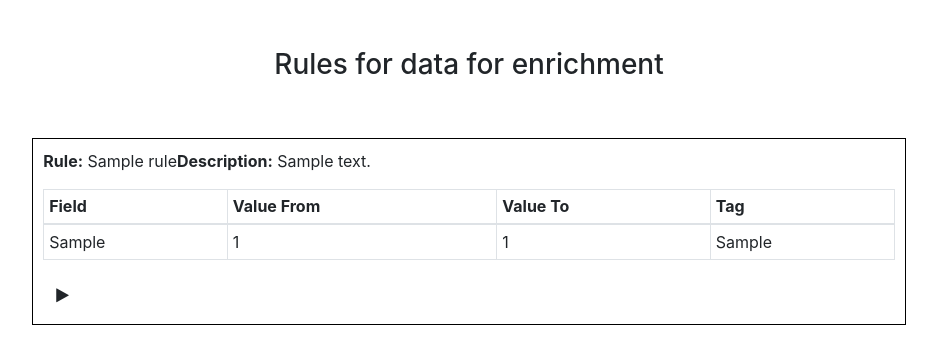
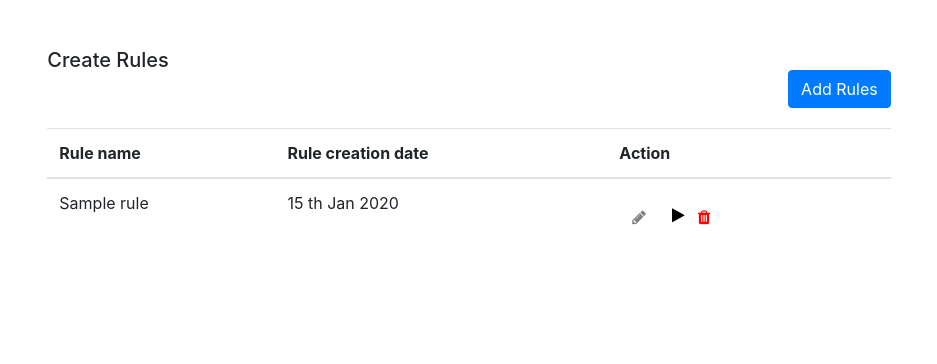
Before and after one commit to masterdungeon/virtuosi, a Django app: page /rules/ in a window 1280 px wide. Shown: the part 60-424 px from the top of the page, without its empty margins (171-1108 px from the left). Run offline with Django 3.2, Linux system fonts and the light colour scheme; tables that the repository leaves empty hold one stand-in row (values such as "Sample post"); some libraries are stand-ins or nearby versions.

Commit message:
rule creation view added

```diff
--- a/requirements.txt
+++ b/requirements.txt
@@ -4,3 +4,4 @@ xlrd==1.2.0
 xlwt
 gunicorn
 django-heroku
+django-crispy-forms
--- a/virtuosi/data_enrichment/models.py
+++ b/virtuosi/data_enrichment/models.py
@@ -25,6 +25,7 @@ class Rules(models.Model):
 
     rule_name = models.CharField(max_length=256)
     rule_desc = models.TextField()
+    created_at = models.DateTimeField(auto_now_add=True)
 
     def __str__(self):
         return self.rule_name
--- a/virtuosi/data_enrichment/templates/data_enrichment/rule.html
+++ b/virtuosi/data_enrichment/templates/data_enrichment/rule.html
@@ -7,44 +7,38 @@
   <div class="col-md-8">
     <br />
     <br />
-    <h3 style="text-align: center;">Rules for data for enrichment </h3>
+    <h5 style="text-align: left;">Create Rules </h5>
+    <a style="float:right;margin-block: -10px;" class="btn btn-primary" href="{% url 'rule_create' %}">Add Rules</a>
     <br />
     <br />
-    {%for element in data %}
-    <div class="row" style="border: 1px solid black; padding: 10px 10px 10px 10px;margin-bottom: 10px;">
-      <p><b>Rule:</b> {{ element.rule_name }} </p>
-      <p><b>Description:</b> {{ element.rule_desc }} </p>
-      <table class="table table-sm table-bordered">
+    <table class="table">
       <thead>
         <tr>
-            <th scope="col">Field</th>
-            <th scope="col">Value From</th>
-            <th scope="col">Value To</th>
-            <th scope="col">Tag</th>
+          <th scope="col">Rule name</th>
+          <th scope="col">Rule creation date</th>
+          <th scope="col">Action</th>
         </tr>
       </thead>
       <tbody>
-          {% for rule in element.rule_conditions %}
+        {% for rule in rules %}
         <tr>
-            <td>{{ rule.field }}</td>
-            <td>{{ rule.value_from }}</td>
-            <td>{{ rule.value_to }}</td>
-            <td>{{ rule.tag }}</td>
+          <td>{{ rule.rule_name }}</td>
+          <td>{{ rule.created_at|date:'d S M Y' }}</td>
+          <td>
+            <button type="submit" class="btn">
+              <a href="{% url 'rule_edit' rule.id %}"><i style="color:gray;" class="fa fa-pencil"></i></a>
+            </button>
+            <button" type="submit" class="btn">
+              <a href="{% url 'rule_run' rule.id %}"><i style="color:black;" class="fa fa-play"></i></a>
+            </button>
+            <button type="submit" class="btn">
+              <a href="{% url 'rule_delete' rule.id %}"><i style="color:red;" class="fa fa-trash"></i></a>
+            </button>
+          </td>
+          </form>
         </tr>
         {% endfor %}
       </tbody>
-      </table>
-      <div style="align-items: center;">
-        <form action="{% url 'rule_run' element.rule_id %}" method="post">
-          {% csrf_token %}
-          <button type="submit" class="btn">
-            <i class="fa fa-play"></i>
-          </button>
-          </td>
-        </form>
-      </div>
-    </div>
-    {% endfor %}
   </div>
   <div class="col-md-2"></div>
 </div>
--- a/virtuosi/data_enrichment/urls.py
+++ b/virtuosi/data_enrichment/urls.py
@@ -9,7 +9,6 @@ from .views import (
     DeleteView,
     RulesView,
     TemplateView,
-    RuleRunView,
     DownloadView,
 )
 
@@ -18,8 +17,11 @@ urlpatterns = [
     path("list/", (ListView.as_view()), name="list"),
     path("upload/", (UploadDocumentView.as_view()), name="upload"),
     path("delete/<int:pk>/", (DeleteView.as_view()), name="delete"),
-    path("rules/", (RulesView.as_view()), name="rules"),
-    path("rule_run/<int:pk>/", (RuleRunView.as_view()), name="rule_run"),
+    path("rules/", views.rules, name="rules"),
+    path("rules/new/", views.rule_create, name='rule_create'),
+    path("rules/edit/<int:pk>/" , views.rule_update, name='rule_edit'),
+    path("rules/delete/<int:pk>/", views.rule_delete, name='rule_delete'),
+    path("rule_run/<int:pk>/", views.rule_run, name="rule_run"),
     path("template/", (TemplateView.as_view()), name="template"),
     path("download/", (DownloadView.as_view()), name="download"),
 ]
--- a/virtuosi/data_enrichment/views.py
+++ b/virtuosi/data_enrichment/views.py
@@ -9,10 +9,11 @@ from django.views import View
 from django.http import Http404, HttpResponse
 from django.conf import settings
 from django.db.models import Count, Sum
+from django.forms.models import inlineformset_factory
 
 from .models import Document, Lines, Rules, RuleCondition, RuleRunTrack
 from .models import GenericTags
-from .forms import DocumentForm
+from .forms import DocumentForm, RulesView, RuleConditionForm
 
 
 class IndexView(View):
@@ -97,78 +98,78 @@ class DeleteView(View):
         return redirect("list")
 
 
-class RulesView(View):
+# class RulesView(View):
 
-    def get(self, request):
-        """Return the view of Rules and Rule Conditions."""
+#     def get(self, request):
+#         """Return the view of Rules and Rule Conditions."""
 
-        data = []
-        for rule in Rules.objects.all():
-            conditions = RuleCondition.objects.filter(rule_id=rule.id)
-            data.append(
-                {
-                    "rule_id": rule.id,
-                    "rule_name": rule.rule_name,
-                    "rule_desc": rule.rule_desc,
-                    "rule_conditions": conditions,
-                }
-            )
-        response = render(request, "data_enrichment/rule.html", {"data": data})
-        return response
+#         data = []
+#         for rule in Rules.objects.all():
+#             conditions = RuleCondition.objects.filter(rule_id=rule.id)
+#             data.append(
+#                 {
+#                     "rule_id": rule.id,
+#                     "rule_name": rule.rule_name,
+#                     "rule_desc": rule.rule_desc,
+#                     "rule_conditions": conditions,
+#                 }
+#             )
+#         response = render(request, "data_enrichment/rule.html", {"rules": Rules.objects.all()})
+#         return response
 
 
-class RuleRunView(View):
+# class RuleRunView(View):
 
-    def post(self, request, pk):
-        """Return rules page with applying current rule and tag on all documents."""
+def rule_run(request, pk):
+    """Return rules page with applying current rule and tag on all documents."""
 
-        rule = Rules.objects.filter(id=pk).first()
-        conditions = RuleCondition.objects.filter(rule_id=pk)
-        column_name = rule.rule_name
-        documents = Document.objects.all()
-        for document in documents:
-            data = []
-            groupby = (
-                Lines.objects.filter(document_id=document.id)
-                .values("supplier_name")
-                .annotate(total_price=Sum("spend"))
+    rule = Rules.objects.filter(id=pk).first()
+    conditions = RuleCondition.objects.filter(rule_id=pk)
+    column_name = rule.rule_name
+    documents = Document.objects.all()
+    for document in documents:
+        data = []
+        groupby = (
+            Lines.objects.filter(document_id=document.id)
+            .values("supplier_name")
+            .annotate(total_price=Sum("spend"))
+        )
+        for idx, item in enumerate(groupby):
+            query = (
+                "select * from data_enrichment_generictags where %s >= value_from and %s <= value_to;"
+                % (item["total_price"], item["total_price"])
             )
-            for idx, item in enumerate(groupby):
-                query = (
-                    "select * from data_enrichment_generictags where %s >= value_from and %s <= value_to;"
-                    % (item["total_price"], item["total_price"])
+            tags = GenericTags.objects.raw(
+                query,
+            )
+            for tag in tags:
+                item["tag"] = tag.tag
+                data.append(
+                    {
+                        "tag": tag.tag,
+                        "supplier_name": item["supplier_name"],
+                        "total_price": item["total_price"],
+                    }
                 )
-                tags = GenericTags.objects.raw(
-                    query,
-                )
-                for tag in tags:
-                    item["tag"] = tag.tag
-                    data.append(
-                        {
-                            "tag": tag.tag,
-                            "supplier_name": item["supplier_name"],
-                            "total_price": item["total_price"],
-                        }
-                    )
-            if not data:
-                lines = Lines.objects.filter(
-                    document_id=document.id,
-                )
-                lines.update(supplier_tag='')
-            for item in data:
-                lines = Lines.objects.filter(
-                    document_id=document.id,
-                    supplier_name__contains=item["supplier_name"],
-                )
-                lines.update(supplier_tag=item["tag"])
-        RuleRunTrack.objects.create(rule_id=rule, column_name=column_name)
-        for condition in conditions:
-            group_name = str(condition.value_from) + "-" + str(condition.value_to)
+        if not data:
             lines = Lines.objects.filter(
-                spend__range=(condition.value_from, condition.value_to)
+                document_id=document.id,
             )
-            lines.update(group_name=group_name)
-        return redirect("rules")
+            lines.update(supplier_tag='')
+        for item in data:
+            lines = Lines.objects.filter(
+                document_id=document.id,
+                supplier_name__contains=item["supplier_name"],
+            )
+            lines.update(supplier_tag=item["tag"])
+    RuleRunTrack.objects.create(rule_id=rule, column_name=column_name)
+    for condition in conditions:
+        group_name = str(condition.value_from) + "-" + str(condition.value_to)
+        lines = Lines.objects.filter(
+            spend__range=(condition.value_from, condition.value_to)
+        )
+        lines.update(group_name=group_name)
+    return redirect("rules")
 
 
 class TemplateView(View):
@@ -242,3 +243,49 @@ class DownloadView(View):
         resp = HttpResponse(s.getvalue(), content_type="application/zip")
         resp["Content-Disposition"] = "attachment; filename=%s" % zip_filename
         return resp
+
+
+def rules(request):
+    response = render(request, "data_enrichment/rule.html", {"rules": Rules.objects.all()})
+    return response
+
+def rule_create(request, template_name='data_enrichment/rule_form.html'):
+    InlineFormSet = inlineformset_factory(Rules, RuleCondition, form=RuleConditionForm, extra=6)
+    form = RulesView(request.POST or None)
+    formset = InlineFormSet(request.POST or None, instance=Rules())
+    if form.is_valid() and formset.is_valid():
+        rule = form.save()
+        formset.instance = rule
+        formset.save()
+        return redirect('rules')
+    ctx = {
+        'form': form,
+        'formset': formset,
+    }
+    return render(request, template_name, ctx)
+
+def rule_update(request, pk, template_name='data_enrichment/rule_form.html'):
+    InlineFormSet = inlineformset_factory(Rules, RuleCondition, form=RuleConditionForm)
+    rule = get_object_or_404(Rules, pk=pk)
+    form = RulesView(request.POST or None, instance=rule)
+    formset = InlineFormSet(request.POST or None, instance=rule)
+    if form.is_valid() and formset.is_valid():
+        rule = form.save()
+        formset.instance = rule
+        formset.save()
+        return redirect('rules')
+    ctx = {
+        'form': form,
+        'formset': formset,
+    }
+    return render(request, template_name, ctx)
+
+def rule_delete(request, pk, template_name='data_enrichment/rule_confirm_delete.html'):
+    rule = get_object_or_404(Rules, pk=pk)
+    if request.method=='GET':
+        rule.delete()
+        return redirect('rules')
+    ctx = {
+        'rule': rule,
+    }
+    return render(request, template_name, ctx)
--- a/virtuosi/virtuosi/settings.py
+++ b/virtuosi/virtuosi/settings.py
@@ -40,6 +40,7 @@ INSTALLED_APPS = [
     'django.contrib.messages',
     'django.contrib.staticfiles',
     'data_enrichment',
+    'crispy_forms',
 ]
 
 MIDDLEWARE = [
@@ -132,3 +133,6 @@ MEDIA_ROOT = os.path.join(BASE_DIR, 'media')
 
 # Heroku Settings
 django_heroku.settings(locals())
+
+# CRISPY FORMS Settings
+CRISPY_TEMPLATE_PACK = 'bootstrap4'
```
Also changed, not shown: virtuosi/data_enrichment/forms.py (+18 -0 lines), virtuosi/data_enrichment/templates/data_enrichment/rule_confirm_delete.html (added, +8 -0 lines), virtuosi/data_enrichment/templates/data_enrichment/rule_form.html (added, +51 -0 lines), virtuosi/data_enrichment/migrations/0001_initial.py. Lines whose indentation alone changed are shown as unchanged.
